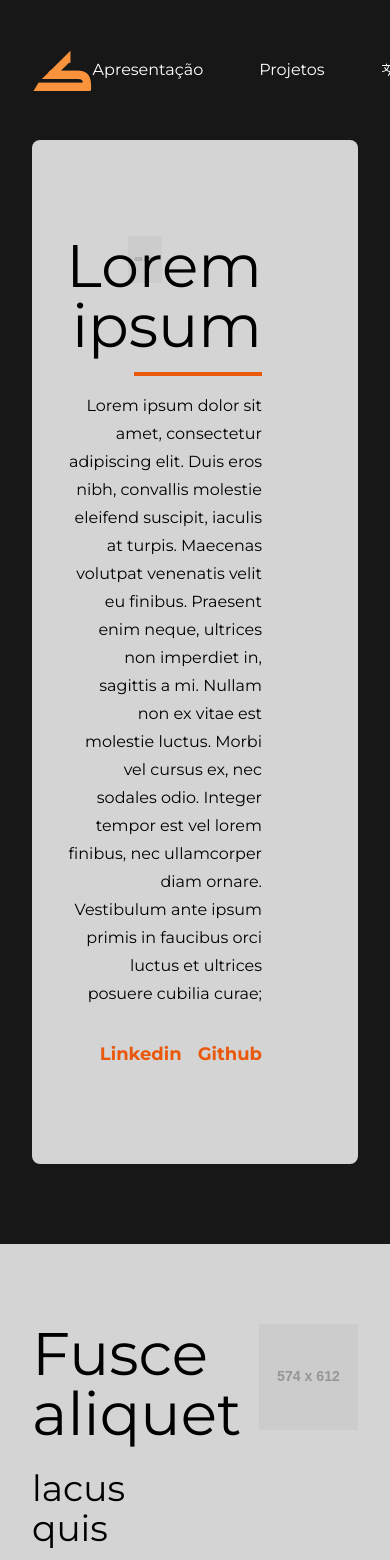
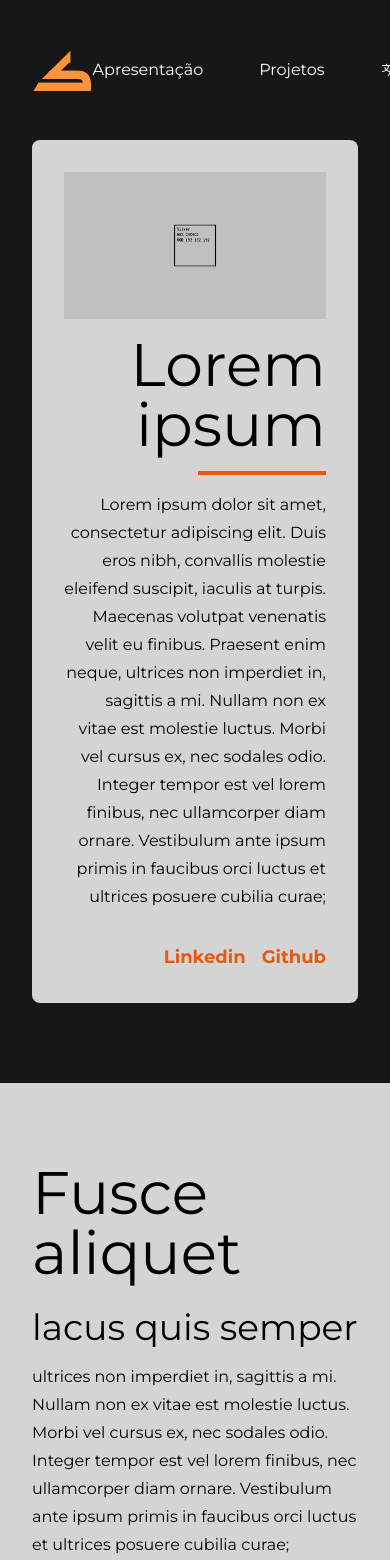
Before and after one commit to HenriqueMarcelo/portfolio, a React (Vite) app: page / in a window 390 px wide. Shown: the top 1560 px of the page. Built offline with nearby package versions, Linux system fonts and the light colour scheme.

Commit message:
style: starting mobile version

```diff
--- a/src/components/Project.tsx
+++ b/src/components/Project.tsx
@@ -1,3 +1,5 @@
+import silver from '../assets/silver.png'
+
 interface ProjectProps {
   orientation?: 'right' | 'left'
 }
@@ -5,10 +7,10 @@ interface ProjectProps {
 export function Project({ orientation = 'left' }: ProjectProps) {
   return (
     <article className="container mx-auto px-8">
-      <div className="grid grid-cols-2 gap-32 pb-20">
+      <div className="grid grid-cals-1 gap-8 sm:grid-cols-2 sm:gap-32 pb-20">
         {orientation === 'right' && (
           <div className="">
-            <img src="http://via.placeholder.com/574x612.png/7E7E7E" alt="" />
+            <img src={silver} alt="" />
           </div>
         )}
         <div className={`text-${orientation}`}>
@@ -42,11 +44,7 @@ export function Project({ orientation = 'left' }: ProjectProps) {
         </div>
         {orientation === 'left' && (
           <div className="">
-            <img
-              src="http://via.placeholder.com/574x612.png/7E7E7E"
-              alt=""
-              className="ml-auto"
-            />
+            <img src={silver} alt="" className="ml-auto" />
           </div>
         )}
       </div>
--- a/src/sections/Presentation.tsx
+++ b/src/sections/Presentation.tsx
@@ -1,15 +1,15 @@
+import maroon from '../assets/maroon.png'
+import silver from '../assets/silver.png'
+
 export function Presentantion() {
   return (
     <section className="bg-neutral-900 pb-20">
       <article className="container mx-auto ">
-        <div className="p-24 bg-neutral-300 rounded-lg mx-8">
-          <div className="grid grid-cols-3 gap-4">
-            <div>
-              <img
-                src="http://via.placeholder.com/420x580.png/7E7E7E"
-                alt=""
-                className=""
-              />
+        <div className="p-8 sm:p-24 bg-neutral-300 rounded-lg mx-8">
+          <div className="grid grid-cols-1 sm:grid-cols-3 gap-4 sm:gap-16">
+            <div className="col-span-2 sm:col-span-1">
+              <img src={silver} className="sm:hidden" />
+              <img src={maroon} className="hidden sm:block" />
             </div>
             <div className="col-span-2 text-right flex items-center justify-end">
               <div className="">
@@ -27,7 +27,7 @@ export function Presentantion() {
                     vel lorem finibus, nec ullamcorper diam ornare. Vestibulum
                     ante ipsum primis in faucibus orci luctus et ultrices
                     posuere cubilia curae;
-                    <div className="flex gap-4 justify-end mt-8">
+                    <span className="flex gap-4 justify-end mt-8">
                       <a
                         href=""
                         className="text-orange-600 font-bold text-lg hover:underline"
@@ -40,7 +40,7 @@ export function Presentantion() {
                       >
                         Github
                       </a>
-                    </div>
+                    </span>
                   </p>
                 </div>
               </div>
```
Also changed, not shown: src/assets/maroon.png (added), src/assets/silver.png (added).
